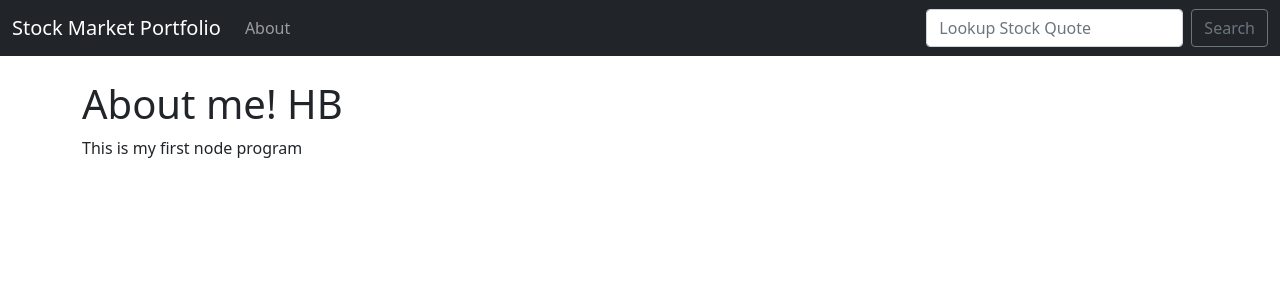
After one commit to vincent-j-chang/nodestock, a Node server app: page /about.html in a window 1280 px wide. The commit adds this page. Shown: the top 300 px of the page. Run offline with Node 20, Linux system fonts and the light colour scheme; some libraries are stand-ins or nearby versions.

Commit message:
Forms Body Parser

```diff
--- a/index.js
+++ b/index.js
@@ -4,28 +4,68 @@ const express = require('express');
 const app = express();
 const exphbs  = require('express-handlebars');
 const path = require('path')
+const request = require('request')
+const bodyParser = require('body-parser');
+
+// use body parser middleware
+app.use(bodyParser.urlencoded({extended: false}));
+
+// use the default port in their settings OR use 5000
+const PORT = process.env.PORT || 5000;
+
+// API KEY pk_662c636e819146319df2e6cd25f0e9e7
+// create call_api function
+function call_api(finishedAPI) {
+    request('https://cloud.iexapis.com/stable/stock/fb/quote?token=pk_662c636e819146319df2e6cd25f0e9e7',
+    {json: true}, (err, res, body) => {
+
+    if (err) {return console.log(err);}
+    if (res.statusCode === 200){
+        //console.log(body);
+        finishedAPI(body);
+        };
+    });
+
+    };
 
 
-const PORT = process.env.PORT || 5000;
-// use the default port in their settings OR use 5000
-
+// Set Handlebars Middleware
 app.engine('handlebars', exphbs());
 app.set('view engine', 'handlebars');
-// Set Handlebars Middleware
 
+
+// Set handlebar index GET routes
+// "/" means the homepage
 app.get('/', function (req, res) {
-    res.render('home', {
-        stuff: "This is stuff.."
+    call_api(function(doneAPI) {
+        res.render('home', {
+            stock: doneAPI
+        });
     });
 });
-// Set handlebar routes
+
+// Set handlebar index POST routes
 // "/" means the homepage
+app.post('/', function (req, res) {
+    call_api(function(doneAPI) {
+        posted_stuff = req.body.stock_ticker;
+        res.render('home', {
+            stock: doneAPI,
+            posted_stuff: posted_stuff
+        });
+    });
+});
 
-app.use(express.static(path.join(__dirname, 'public')));
+
+// create about page route
+app.get('/about.html', function (req, res) {
+    res.render('about')
+});
+
 // Set static folder to create a path and route
 // include the path variable at the top
+app.use(express.static(path.join(__dirname, 'public')));
 
-
-app.listen(PORT, () => console.log('Server Listening on port ' + PORT));
 // app refers the variable = express() at the top
 // '=> creates a message
+app.listen(PORT, () => console.log('Server Listening on port ' + PORT));
--- a/package.json
+++ b/package.json
@@ -11,8 +11,10 @@
   "author": "",
   "license": "ISC",
   "dependencies": {
+    "body-parser": "^1.19.0",
     "express": "^4.17.1",
-    "express-handlebars": "^5.2.1"
+    "express-handlebars": "^5.2.1",
+    "request": "^2.88.2"
   },
   "devDependencies": {
     "nodemon": "^2.0.7"
--- /dev/null
+++ b/views/about.handlebars
@@ -0,0 +1,2 @@
+<h1>About me! HB</h1>
+<p> This is my first node program </p>
--- a/views/layouts/main.handlebars
+++ b/views/layouts/main.handlebars
@@ -13,6 +13,44 @@
     <title>Hello World!</title>
   </head>
   <body>
+    <nav class="navbar navbar-expand-lg navbar-dark bg-dark">
+    <div class="container-fluid">
+        <a class="navbar-brand" href="/">Stock Market Portfolio</a>
+        <button class="navbar-toggler" type="button" data-bs-toggle="collapse" data-bs-target="#navbarSupportedContent" aria-controls="navbarSupportedContent" aria-expanded="false" aria-label="Toggle navigation">
+        <span class="navbar-toggler-icon"></span>
+        </button>
+        <div class="collapse navbar-collapse" id="navbarSupportedContent">
+        <ul class="navbar-nav me-auto mb-2 mb-lg-0">
+            <!--<li class="nav-item">
+            <a class="nav-link active" aria-current="page" href="#">Home</a>
+            </li> -->
+            <li class="nav-item">
+            <a class="nav-link" href="about.html">About</a>
+            </li>
+            <!--<li class="nav-item dropdown">
+            <a class="nav-link dropdown-toggle" href="#" id="navbarDropdown" role="button" data-bs-toggle="dropdown" aria-expanded="false">
+                Dropdown
+            </a>
+            <ul class="dropdown-menu" aria-labelledby="navbarDropdown">
+                <li><a class="dropdown-item" href="#">Action</a></li>
+                <li><a class="dropdown-item" href="#">Another action</a></li>
+                <li><hr class="dropdown-divider"></li>
+                <li><a class="dropdown-item" href="#">Something else here</a></li>
+            </ul>
+            </li> -->
+            <!-- <li class="nav-item">
+            <a class="nav-link disabled" href="#" tabindex="-1" aria-disabled="true">Disabled</a>
+            </li> -->
+        </ul>
+        <!-- action sends back to homepage-->
+        <form class="d-flex" action= "/" method="POST">
+            <input class="form-control me-2" type="search" placeholder="Lookup Stock Quote" aria-label="Search" name="stock_ticker">
+            <button class="btn btn-outline-secondary" type="submit">Search</button>
+        </form>
+        </div>
+    </div>
+    </nav>
+    <br/>
     <div class="container">
       {{{body}}}
     </div>
```
Also changed, not shown: Public/about.html (deleted, +0 -31 lines), Public/about2.html (added, +67 -0 lines), views/home.handlebars (+23 -2 lines), 1 other file.
